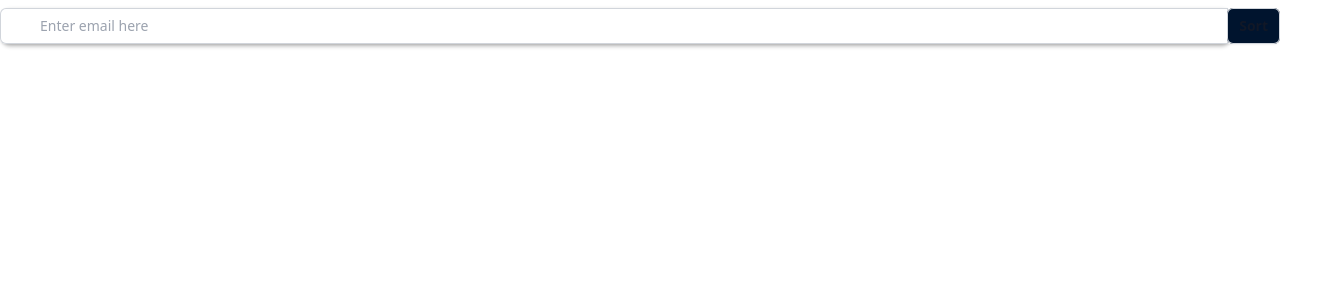
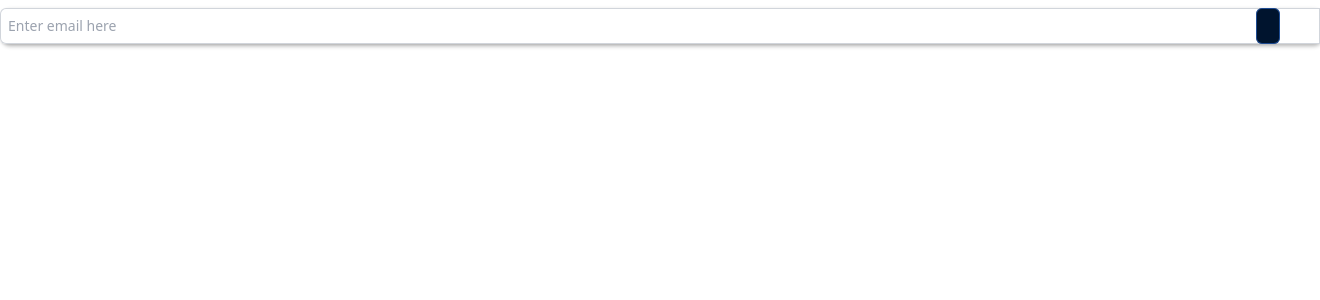
Before and after one commit to Shaybush/Cengineer3, a React (Vite) app in the folder client/: page /login in a window 1280 px wide. Shown: the top 300 px of the page, 1320 px wide, since content can reach past the window. Built offline with nearby package versions, Linux system fonts and the light colour scheme.

Commit message:
input button ready without icons

```diff
--- a/client/src/components/input/inputBtn.tsx
+++ b/client/src/components/input/inputBtn.tsx
@@ -1,35 +1,39 @@
 import { FC } from 'react'
-import {} from '@fortawesome/react-fontawesome';
 
 interface inputBtnPropsModel {
   placeholder: string;
-  icon?: string;
-  buttonLabel?: string;
-  onClickHandle: () => void
+  buttonLabel: string;
+  id: string;
+  onClickHandle?: () => void;
+  btnType?: HTMLButtonElement['type'];
+  inputIcon?: string;
+  buttonIcon?: string;
+  type?: HTMLInputElement['type'];
+  name?: string;
 }
 
-const InputBtn: FC<inputBtnPropsModel> = ({placeholder = 'Enter email here', onClickHandle}) => {
+const InputBtn: FC<inputBtnPropsModel> = ({buttonLabel, placeholder, id, onClickHandle, inputIcon, buttonIcon, btnType = 'button',type = 'text', name = '' }) => {
   return <div>
   <div className="mt-2 flex rounded-md shadow-sm">
     <div className="relative flex grow items-stretch focus-within:z-10">
       <div className="pointer-events-none absolute inset-y-0 left-0 flex items-center pl-3">
-        {/* <UsersIcon aria-hidden="true" className="h-5 w-5 text-gray-400" /> */}
+        {inputIcon ? inputIcon : ''}
       </div>
       <input
-        id="email"
-        name="email"
-        type="email"
+        id={id}
+        name={name}
+        type={type}
         placeholder={placeholder}
-        className="block w-full rounded-none rounded-l-md border-0 py-1.5 pl-10 text-gray-900 ring-1 ring-inset ring-gray-300 placeholder:text-gray-400 focus:ring-2 focus:ring-inset focus:ring-indigo-600 sm:text-sm/6"
+        className={`block w-full rounded-none rounded-l-md border-0 py-1.5 text-gray-900 ring-1 ring-inset ring-gray-300 placeholder:text-gray-400 focus:ring-2 focus:ring-inset focus:ring-dark-blue sm:text-sm/6 ${inputIcon ? 'pl-10' : 'pl-2'}`}
       />
     </div>
     <button
-      onClick={onClickHandle}
-      type="button"
-      className="relative -ml-px inline-flex items-center gap-x-1.5 rounded-r-md px-3 py-2 text-sm font-semibold text-gray-900 ring-1 ring-inset ring-gray-300 hover:bg-gray-50"
+      onClick={onClickHandle ? onClickHandle : () => {}}
+      type={btnType}
+      className="relative -ml-16 z-10 inline-flex items-center gap-x-1.5 rounded-r-md px-3 py-2 text-sm font-semibold text-white ring-1 ring-inset"
     >
-      {/* <BarsArrowUpIcon aria-hidden="true" className="-ml-0.5 h-5 w-5 text-gray-400" /> */}
-      Sort
+      {buttonIcon ? buttonIcon : ''}
+      {buttonLabel}
     </button>
   </div>
 </div>
```
